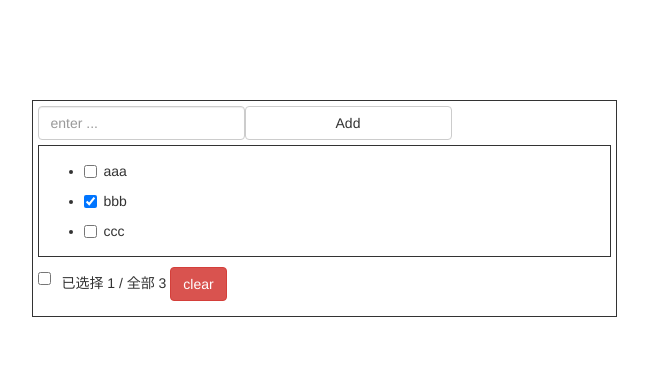
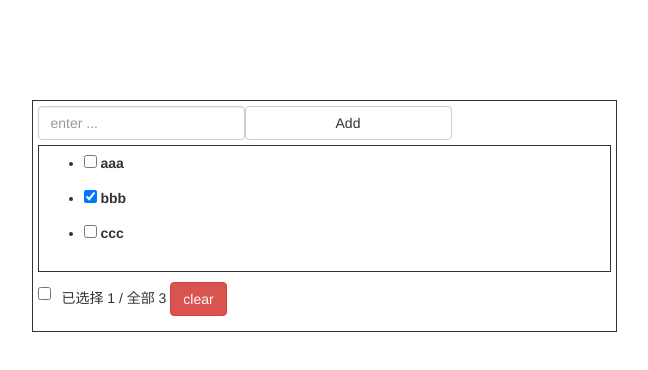
Before and after one commit to xiangliyoudu/vue-project, a Vue app in the folder vue_demo/: page / in a window 1280 px wide. Shown: the top 370 px of the page, without its empty margins (316-964 px from the left). Built offline with nearby package versions, Linux system fonts and the light colour scheme.

Commit message:
update css

```diff
--- a/vue_demo/src/App.vue
+++ b/vue_demo/src/App.vue
@@ -3,7 +3,7 @@
     <div class="row">
       <div class="col-md-6 col-md-offset-3 appheader">
         <TodoHeader :addTodo="addTodo" />
-        <TodoList :todos="todos" />
+        <TodoList :todos="todos" :deleteTodo="deleteTodo"/>
         <TodoFooter
           :todosLength="todosLength"
           :checkedTodosLength="checkedTodosLength"
@@ -47,6 +47,9 @@ export default {
     addTodo(todo) {
       this.todos.unshift(todo);
     },
+    deleteTodo(index) {
+      this.todos.splice(index, 1);
+    },
     clearTodos() {
       this.todos.splice(0, this.todosLength);
     },
--- a/vue_demo/src/components/TodoFooter.vue
+++ b/vue_demo/src/components/TodoFooter.vue
@@ -47,7 +47,6 @@ export default {
   },
   methods: {
     switchAll() {
-      window.console.log(this.checkAllStatus);
       this.checkAll(!this.checkAllStatus);
     }
   }
--- a/vue_demo/src/components/TodoItem.vue
+++ b/vue_demo/src/components/TodoItem.vue
@@ -1,10 +1,11 @@
 <template>
-  <li>
-    <div class="checkbox">
+  <li @mouseenter="changeBG(true)" @mouseleave="changeBG(false)" :class="{bgColor: isActive}">
+    <div class="form-inline">
       <label>
         <input type="checkbox" v-model="todo.checked" />
         {{todo.content}}
       </label>
+    <button @click="deleteTodo(index)" v-show="isShow" class="btn btn-primary">delete</button>
     </div>
   </li>
 </template>
@@ -16,9 +17,35 @@ export default {
       Object,
       required: true
     },
+    index: {
+      Number,
+      required: true
+    },
+    deleteTodo: {
+      Function,
+      required: true
+    }
+  },
+  data() {
+    return {
+      isActive: false,
+      isShow: false
+    };
+  },
+  methods: {
+    changeBG(flag) {
+      this.isActive = flag;
+      this.isShow = flag;
+    }
   }
 };
 </script>
 
 <style>
+.bgColor {
+  background-color: #ccc;
+}
+li {
+  height: 35px;
+}
 </style>
--- a/vue_demo/src/components/TodoList.vue
+++ b/vue_demo/src/components/TodoList.vue
@@ -2,7 +2,7 @@
 <template>
   <div style="border: 1px solid; padding:5px;margin-top:5px;">
     <ul>
-      <TodoItem v-for="(todo,index) in todos" :key="index" :todo="todo" />
+      <TodoItem v-for="(todo,index) in todos" :key="index" :todo="todo" :deleteTodo="deleteTodo" :index="index"/>
     </ul>
   </div>
 </template>
@@ -18,6 +18,10 @@ export default {
     todos: {
       Array,
       required: true
+    },
+    deleteTodo: {
+      Function,
+      required: true
     }
   }
 };
```
